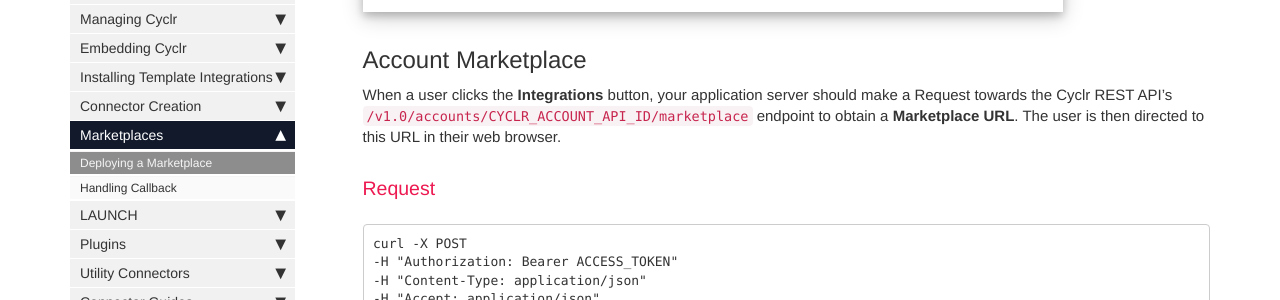
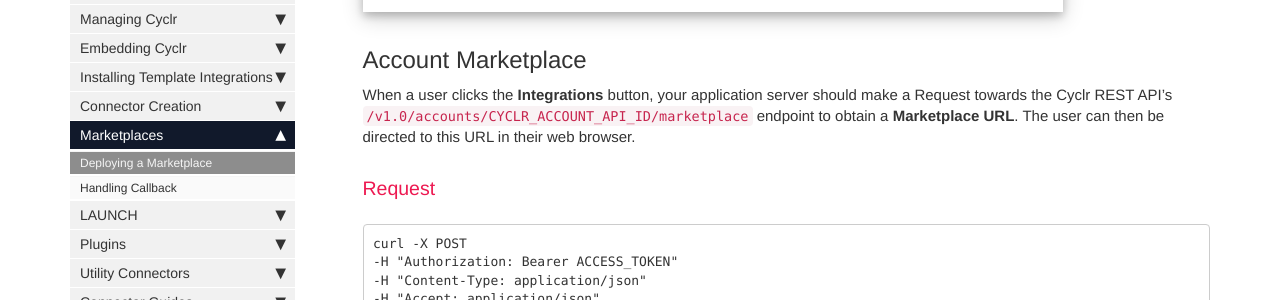
Before and after one commit to sneakysneak/docs, a Jekyll site: the page built from pages/marketplaces/marketplace-deployment.md, in a window 1280 px wide and 900 px high, scrolled down 878 px. Shown: the part 153-453 px from the top of the window. Built offline with Jekyll 4.4.1, drawn with Linux system fonts in a browser that asks for light colours; comment, search, counter and statistics services are not loaded; some of the changed text lies outside the part shown.

Commit message:
Another small tweak.

```diff
--- a/pages/marketplaces/marketplace-deployment.md
+++ b/pages/marketplaces/marketplace-deployment.md
@@ -16,7 +16,7 @@ For example:
 
 ## Account Marketplace
 
-When a user clicks the **Integrations** button, your application server should make a Request towards the Cyclr REST API's `/v1.0/accounts/CYCLR_ACCOUNT_API_ID/marketplace` endpoint to obtain a **Marketplace URL**.  The user is then directed to this URL in their web browser.
+When a user clicks the **Integrations** button, your application server should make a Request towards the Cyclr REST API's `/v1.0/accounts/CYCLR_ACCOUNT_API_ID/marketplace` endpoint to obtain a **Marketplace URL**.  The user can then be directed to this URL in their web browser.
 
 ### Request
 
@@ -161,7 +161,7 @@ NJ88GGgv79V79VvYFBBTHUIGu</td>
 
 ## User Marketplace
 
-When a user clicks the **Integrations** button, your application server should make a Request towards the Cyclr REST API's `/v1.0/users/marketplace` endpoint to obtain a **Marketplace URL**.  The user is then directed to this URL in their web browser.
+When a user clicks the **Integrations** button, your application server should make a Request towards the Cyclr REST API's `/v1.0/users/marketplace` endpoint to obtain a **Marketplace URL**.  The user can then be directed to this URL in their web browser.
 
 ### Request
 
```
